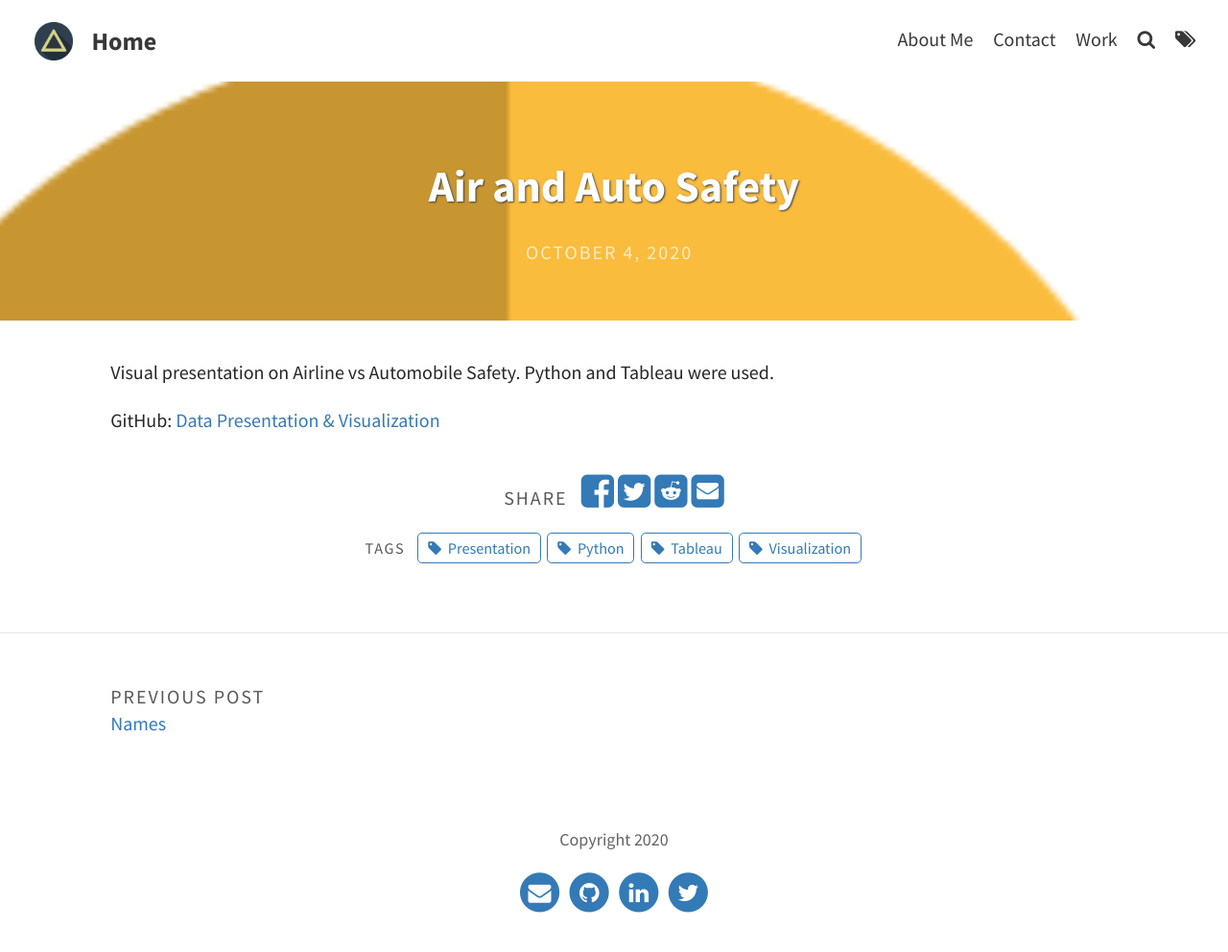
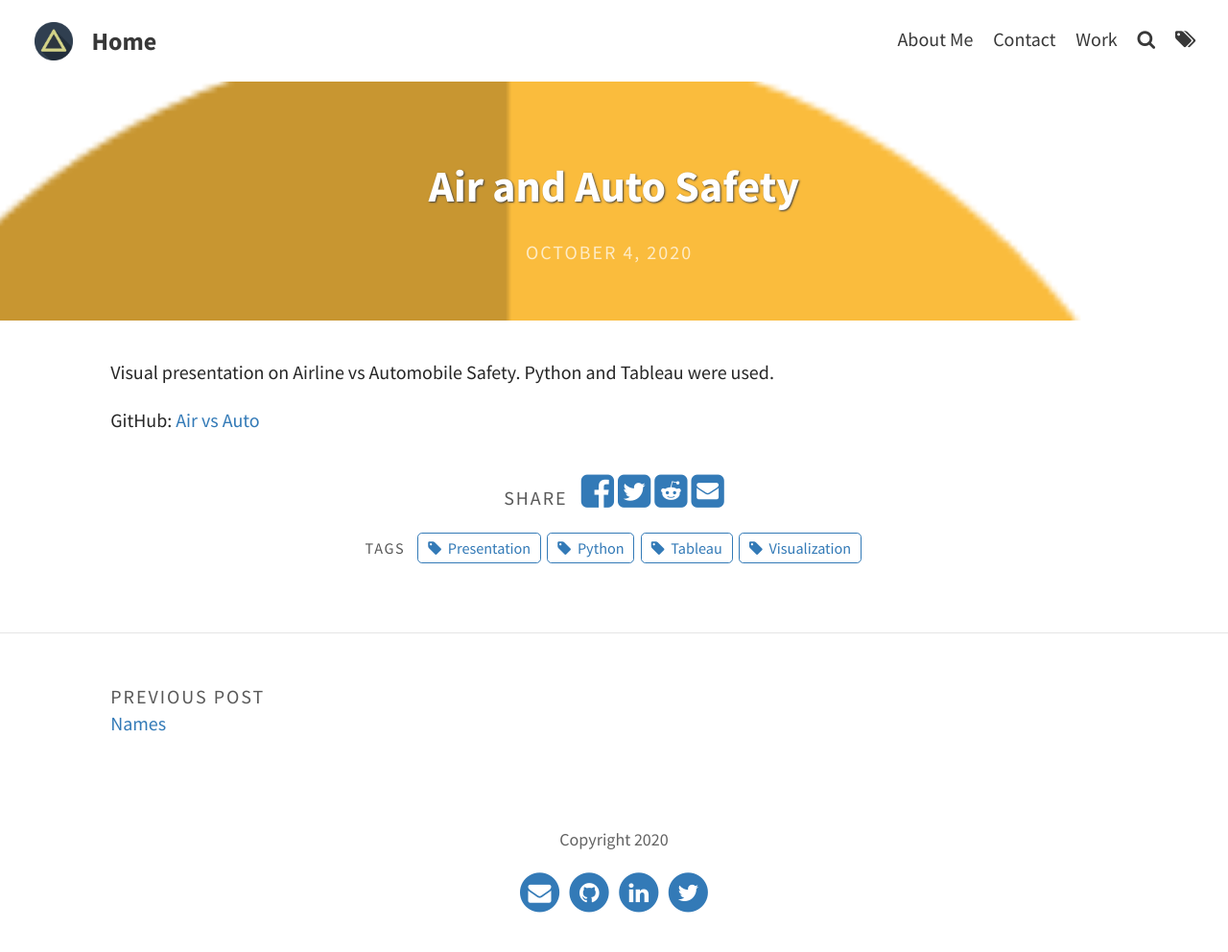
Before and after one commit to knmoses/knmoses.github.io, a Jekyll site: the page built from _portfolio/cake.md, in a window 1280 px wide. Shown: the whole page at 96% size. Built offline with Jekyll 4.4.1, drawn with Linux system fonts in a browser that asks for light colours.

Commit message:
Update cake.md

```diff
--- a/_portfolio/cake.md
+++ b/_portfolio/cake.md
@@ -10,4 +10,4 @@ tags: [Tableau, Python, Presentation, Visualization]
 Visual presentation on Airline vs Automobile Safety. Python and Tableau were used.
 
 GitHub:
-[Data Presentation & Visualization](https://github.com/knmoses/DSC640-Air-vs-Auto-Safety)
+[Air vs Auto](https://github.com/knmoses/DSC640-Air-vs-Auto-Safety)
```
